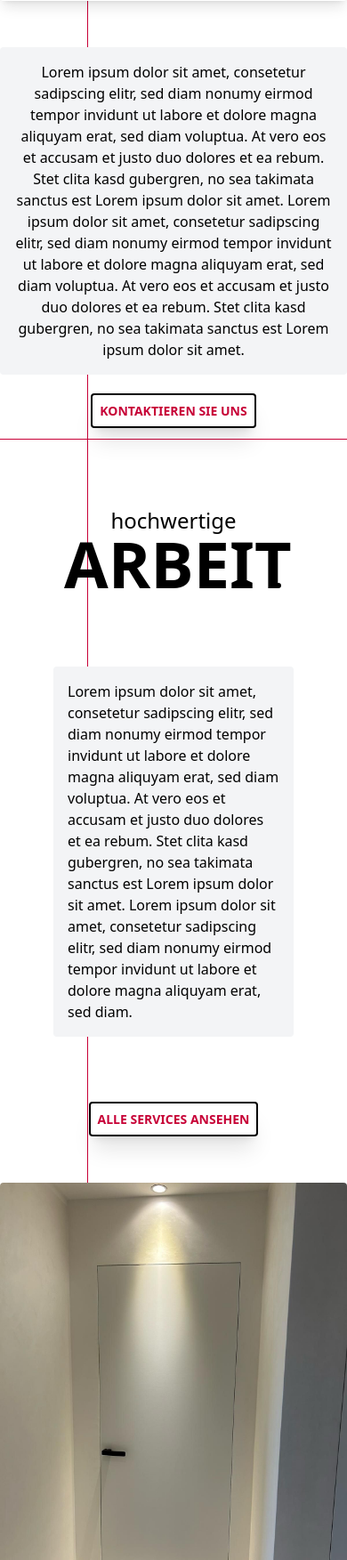
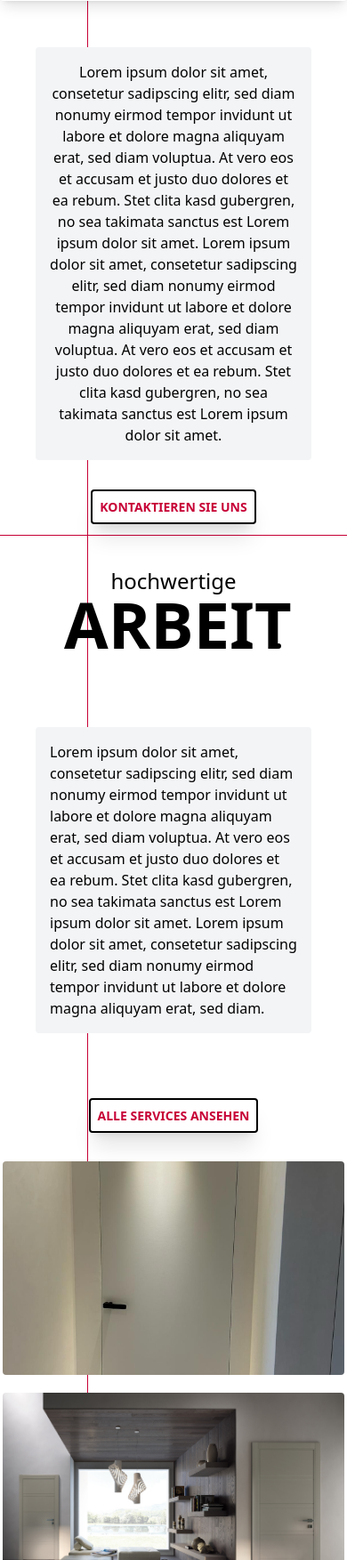
Before and after one commit to Fluffy2908/Nussbaum, a website: page index.html in a window 390 px wide. Shown: the part 1265-3018 px from the top of the page at 89% size. Drawn offline with Linux system fonts and the light colour scheme.

Commit message:
Section img change to fixed  height on mobile

```diff
--- a/index.html
+++ b/index.html
@@ -95,7 +95,7 @@
         </div>
         <div
                 class=" md:col-start-8 md:col-span-4 md:row-start-3 md:row-span-2 z-1 md:relative text-center md:text-left">
-            <p class="bg-gray-100 rounded-sm p-4">
+            <p class="bg-gray-100 rounded-sm p-4 mx-10">
                 Lorem ipsum dolor sit amet, consetetur sadipscing elitr, sed diam nonumy eirmod
                 tempor invidunt ut labore et dolore magna aliquyam erat, sed diam voluptua. At
                 vero eos et accusam et justo duo dolores et ea rebum. Stet clita kasd gubergren,
@@ -107,15 +107,15 @@
             </p>
         </div>
         <div
-                class="mt-7 md:col-start-8 md:col-span-5 md:row-start-5 md:row-span-1 z-1 md:relative md:mt-15 lg:mt-0 2xl:row-start-4 2xl:mt-15 text-center md:text-left ">
+                class="mt-10 md:col-start-8 md:col-span-5 md:row-start-5 md:row-span-1 z-1 md:relative md:mt-15 lg:mt-0 2xl:row-start-4 2xl:mt-15 text-center md:text-left ">
             <a
                     class="mt-6 text-sm font-bold text-rose-700 uppercase p-2 border-2 rounded border-black bg-transparent hover:bg-rose-700 hover:text-white transition-all shadow-xl"
                href = >KONTAKTIEREN SIE UNS</a>
         </div>
     </section>
     <span class="absolute h-px w-full bg-rose-700 translate-y-5 md:-translate-y-15 "></span>
-    <section class="flex flex-col md:flex-row items-center justify-between mt-10 md:mt-20 lg:mt-30 2xl:mt-50 z-1">
-        <div class="flex-col space-y-20 p-15 z-1 ">
+    <section class="flex flex-col md:flex-row items-center justify-between mt-15 md:mt-20 lg:mt-30 2xl:mt-50 z-1">
+        <div class="flex-col space-y-20 mx-10 z-1 ">
             <div class=" text-center rounded-sm ">
                 <h2 class="text-2xl font-normal lowercase leading-none">hochwertige</h2>
                 <h3 class="text-7xl font-bold uppercase leading-none ">arbeit<span class="text-4xl lg:text-6xl 2xl:text-7xl -ml-5 md:-ml-2 lg:-ml-4">.</span></h3>
@@ -128,15 +128,21 @@
                     consetetur sadipscing elitr, sed diam nonumy eirmod tempor invidunt ut labore et
                     dolore magna aliquyam erat, sed diam.</p>
             </div>
-            <div class="z-1 text-center">
+            <div class="z-1 text-center mb-10">
                 <a
                         class="mt-6 text-sm font-bold text-rose-700 uppercase p-2  border-2 rounded border-black bg-white hover:bg-rose-700 hover:text-white transition-all shadow-xl" href = "">alle services ansehen</a>
             </div>
         </div>
-        <div class="grid md:grid-cols-6 md:grid-rows-6 gap-5 z-1">
-            <img class="md:col-start-2 md:col-end-4 md:row-start-1 md:row-end-3 " src = "./assets/img/zargenlos-ture.jpg" alt = "">
-            <img class="md:col-start-1 md:col-end-4 md:row-start-3 md:row-end-6 " src = "./assets/img/milano-ture-2.jpg" alt = "">
-            <img class="md:col-start-4 md:col-end-7 md:row-start-1 md:row-end-5 " src = "./assets/img/milano-ture.jpg" alt = "">
+        <div class="flex flex-col md:grid md:grid-cols-6 md:grid-rows-6 gap-5 z-1">
+            <img class="md:col-start-2 md:col-end-4 md:row-start-1 md:row-end-3 h-60 md:h-full w-full "
+                 src =
+                    "./assets/img/zargenlos-ture.jpg" alt = "">
+            <img class="md:col-start-1 md:col-end-4 md:row-start-3 md:row-end-6 h-60 md:h-full w-full "
+                 src =
+                    "./assets/img/milano-ture-2.jpg" alt = "">
+            <img class="md:col-start-4 md:col-end-7 md:row-start-1 md:row-end-5 h-60 md:h-full w-full "
+                 src =
+                    "./assets/img/milano-ture.jpg" alt = "">
         </div>
     </section>
 </main>
```
Also changed, not shown: output.css.
